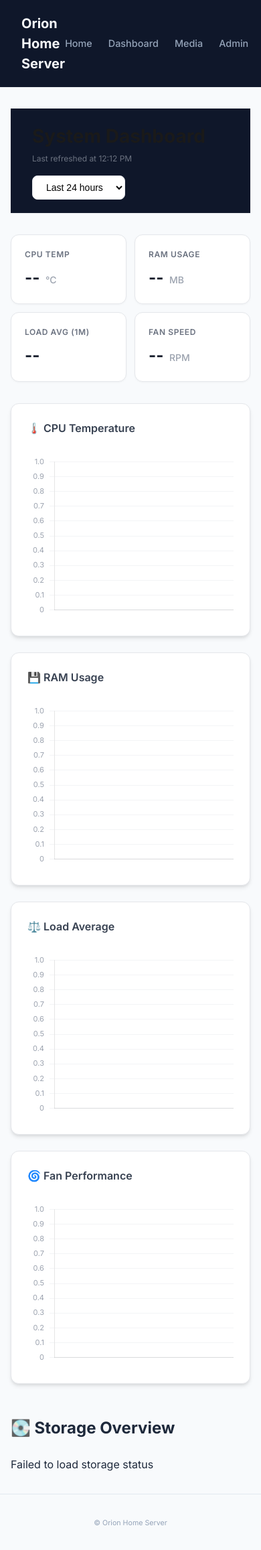
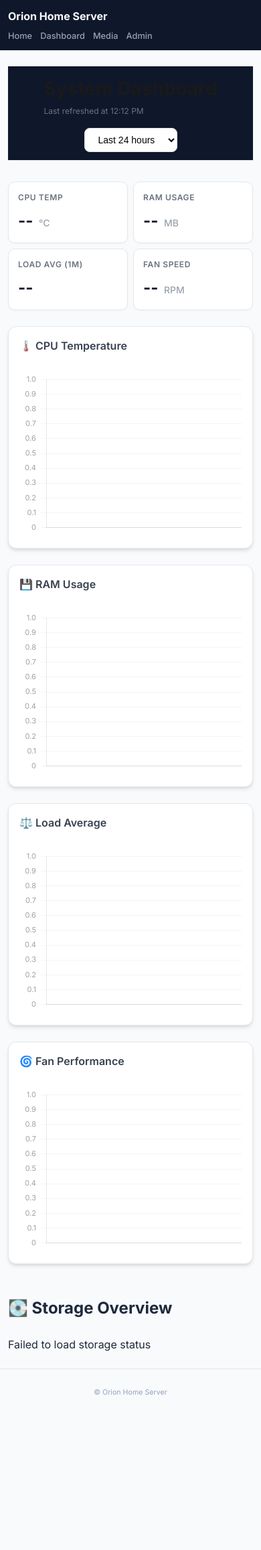
Before and after one commit to orionnishu/orion-app, a FastAPI app: template app/templates/dashboard.html in a window 390 px wide. Shown: the whole page at 67% size. After the commit the page ends 2082 px from the top, so only its background shows below. Run offline with FastAPI, Linux system fonts and the light colour scheme; the template is opened without the code that fills it, so the values that code supplies are empty.

Commit message:
fix: Comprehensive mobile support for narrow flip phone screens
- Added global box-sizing reset and overflow-x:hidden
- Header now wraps on very narrow screens (<400px)
- Reduced container padding from 2rem to 0.75rem
- Stats grid: fixed 2 columns on mobile, 4 on tablet+
- All cards have min-width:0 to prevent overflow
- Reduced font sizes and padding for compact screens

```diff
--- a/app/static/dashboard.css
+++ b/app/static/dashboard.css
@@ -3,9 +3,9 @@
 .dashboard-container {
     max-width: 1100px;
     margin: 0 auto;
-    padding: 2rem 1rem;
-    box-sizing: border-box;
-    overflow-x: hidden;
+    padding: 1.5rem 0.75rem;
+    width: 100%;
+    min-width: 0;
 }
 
 .dashboard-header {
@@ -54,19 +54,27 @@
 /* Status Overview Grid */
 .stats-overview {
     display: grid;
-    grid-template-columns: repeat(auto-fit, minmax(140px, 1fr));
-    gap: 0.75rem;
-    margin-bottom: 2rem;
+    grid-template-columns: repeat(2, 1fr);
+    gap: 0.5rem;
+    margin-bottom: 1.5rem;
+}
+
+@media (min-width: 480px) {
+    .stats-overview {
+        grid-template-columns: repeat(4, 1fr);
+        gap: 0.75rem;
+    }
 }
 
 .stat-card {
     background: #fff;
-    padding: 1.25rem;
-    border-radius: 12px;
+    padding: 0.875rem;
+    border-radius: 10px;
     border: 1px solid #e5e7eb;
     box-shadow: 0 1px 3px rgba(0, 0, 0, 0.04);
     display: flex;
     flex-direction: column;
+    min-width: 0;
 }
 
 .stat-label {
@@ -107,10 +115,11 @@
 
 .chart-card {
     background: #fff;
-    padding: 1.5rem;
+    padding: 1rem;
     border-radius: 12px;
     border: 1px solid #e5e7eb;
     box-shadow: 0 4px 6px -1px rgba(0, 0, 0, 0.1), 0 2px 4px -1px rgba(0, 0, 0, 0.06);
+    min-width: 0;
 }
 
 .chart-card h3 {
--- a/app/static/home.css
+++ b/app/static/home.css
@@ -3,8 +3,9 @@
 .home-container {
     max-width: 900px;
     margin: 0 auto;
-    padding: 2rem 1rem;
-    box-sizing: border-box;
+    padding: 1.5rem 0.75rem;
+    width: 100%;
+    min-width: 0;
 }
 
 /* Hero */
@@ -46,15 +47,17 @@
 .status-card {
     display: flex;
     align-items: center;
-    gap: 0.75rem;
-    padding: 1rem;
+    gap: 0.5rem;
+    padding: 0.75rem;
     background: #fff;
     border: 1px solid #e5e7eb;
     border-radius: 8px;
+    min-width: 0;
 }
 
 .status-icon {
-    font-size: 1.5rem;
+    font-size: 1.25rem;
+    flex-shrink: 0;
 }
 
 .status-label {
--- a/app/static/style.css
+++ b/app/static/style.css
@@ -1,38 +1,56 @@
 /* Global Styles */
+
+*, *::before, *::after {
+    box-sizing: border-box;
+}
+
+html {
+    overflow-x: hidden;
+}
 
 body {
     font-family: 'Inter', system-ui, -apple-system, sans-serif;
     margin: 0;
+    padding: 0;
     background: #f8fafc;
     color: #1e293b;
     line-height: 1.5;
+    overflow-x: hidden;
+    width: 100%;
+    min-width: 0;
 }
 
 header {
     background: #0f172a;
-    padding: 1.25rem 2rem;
+    padding: 1rem;
     display: flex;
     justify-content: space-between;
     align-items: center;
+    flex-wrap: wrap;
+    gap: 0.5rem;
     box-shadow: 0 1px 2px rgba(0, 0, 0, 0.05);
+    width: 100%;
+    min-width: 0;
 }
 
 header h1 {
     margin: 0;
-    font-size: 1.25rem;
+    font-size: 1.1rem;
     font-weight: 700;
     color: #f8fafc;
+    white-space: nowrap;
 }
 
 nav {
     display: flex;
-    gap: 1.5rem;
+    gap: 1rem;
+    flex-wrap: wrap;
 }
 
 nav a {
     color: #94a3b8;
     text-decoration: none;
-    font-size: 0.9rem;
+    font-size: 0.85rem;
     font-weight: 500;
     transition: color 0.15s;
 }
@@ -43,17 +61,41 @@ nav a:hover {
 
 main {
     min-height: calc(100vh - 160px);
+    width: 100%;
+    min-width: 0;
 }
 
 footer {
     text-align: center;
-    padding: 2rem;
+    padding: 1.5rem 1rem;
     border-top: 1px solid #e2e8f0;
     color: #94a3b8;
     font-size: 0.8rem;
+    width: 100%;
 }
 
 /* Common Utilities */
 .hidden {
     display: none;
 }
+
+/* Mobile-first responsive header */
+@media (max-width: 400px) {
+    header {
+        flex-direction: column;
+        align-items: flex-start;
+        padding: 0.75rem;
+    }
+
+    header h1 {
+        font-size: 1rem;
+    }
+
+    nav {
+        gap: 0.75rem;
+    }
+
+    nav a {
+        font-size: 0.8rem;
+    }
+}
```
